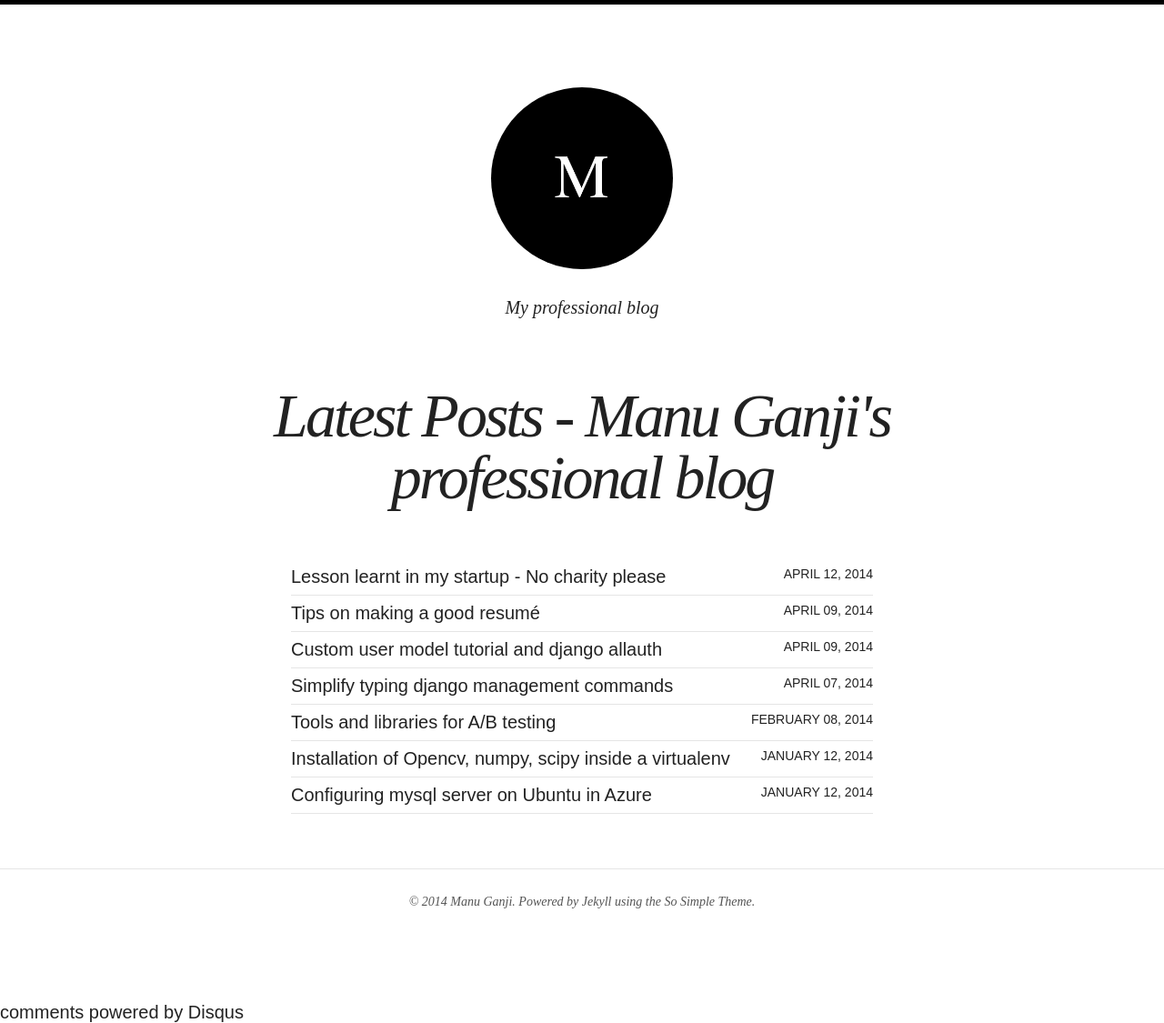
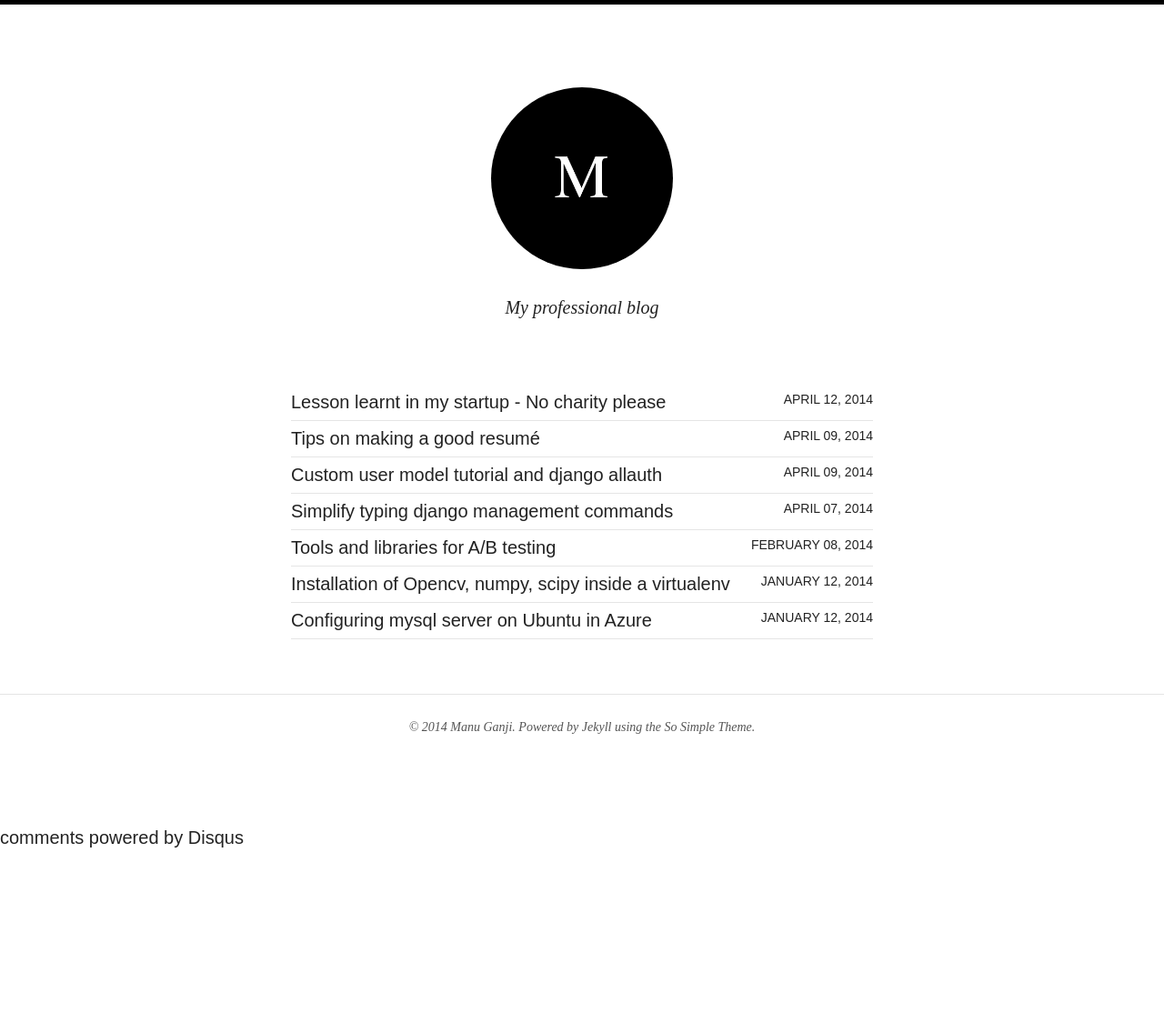
Before and after one commit to manuganji/manuganji.github.io, a Jekyll site: the page built from index.html, in a window 1280 px wide. Shown: the whole page at 91% size. Built offline with Jekyll 4.4.1, drawn with Linux system fonts in a browser that asks for light colours; nearby versions of some CDN libraries; comment, search, counter and statistics services are not loaded; after the commit the page ends 933 px from its top, so only the background shows below that.

Commit message:
removing page title from index

```diff
--- a/index.html
+++ b/index.html
@@ -1,6 +1,5 @@
 ---
 layout: page
-title: Latest Posts - Manu Ganji's professional blog
 description: "Here, I share the programming stuff that I learn. Many times, it's for my own reference. It might help people stuck with similar problems. I have seen a lot of professional growth due to the efforts of various opensource communities. This is my small way of giving back."
 tags: [Manu, Ganji, technology, programming, blog,]
 ---
```
